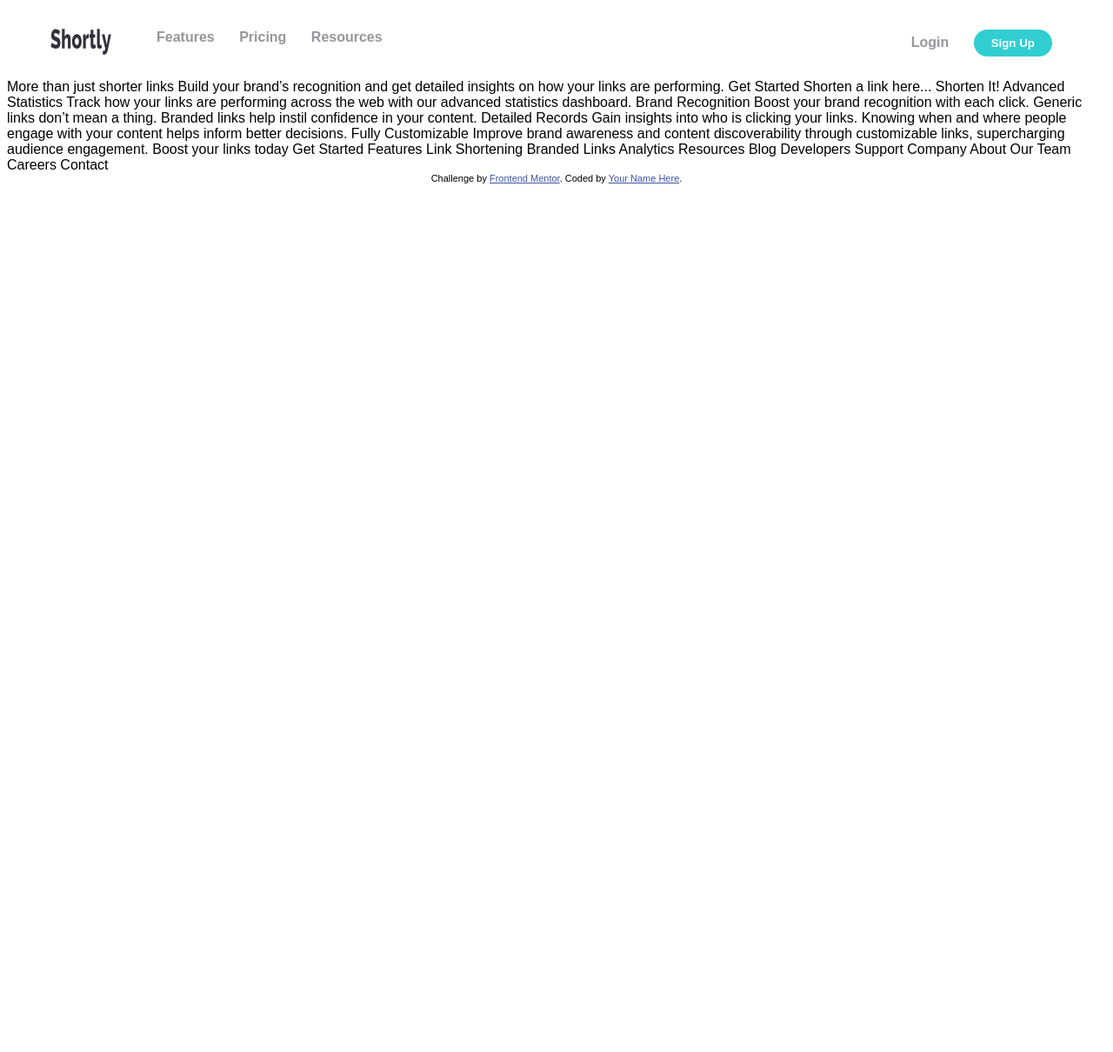
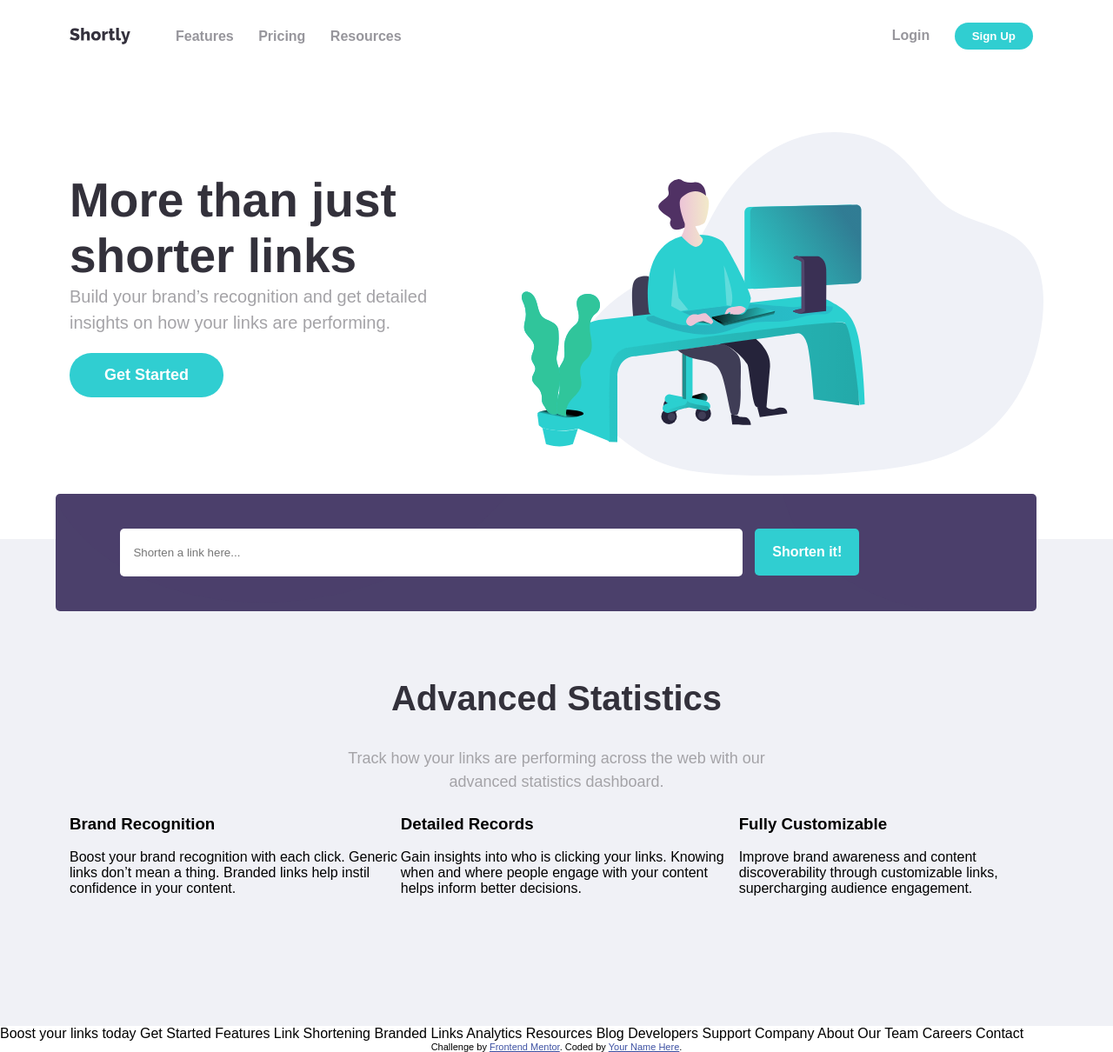
Before and after one commit to tchhet1/URL-Shortner, a plain HTML site: page index.html in a window 1280 px wide. Shown: the whole page at 87% size. Before the commit the page ends 800 px from the top, so only its background shows below. Drawn offline with Linux system fonts and the light colour scheme.

Commit message:
Add hero and Search Form

```diff
--- a/css/style.css
+++ b/css/style.css
@@ -1,11 +1,12 @@
 body {
     font-family: Arial, Helvetica, sans-serif;
+    margin: 0px;
 }
 
 header {
     display: flex;
     align-items: center;
-    padding: 5px 50px;
+    padding: 5px 80px;
     color: #97969C;
     font-weight: bold;
 }
@@ -27,6 +28,10 @@ header nav {
     display: inline;
 }
 
+.nav-left {
+    align-self: center;
+}
+
 
 header nav ul li {
     display: inline-block;
@@ -40,6 +45,109 @@ header nav ul li button {
     border: none;
     border-radius: 16px;
     font-weight: bold;
+}
 
+/* Hero Start */
+.hero {
+    display: flex;
+    padding: 5px 80px;
+    margin: 5% 0;
+}
 
+.hero .hero-left {
+    flex-grow: 3;
+    padding-right:  20px;
 }
+
+.hero .hero-right {
+    flex-grow: 5;
+    padding-left: 20px;
+}
+
+.hero-left h2 {
+    color: #33313B;
+    font-size: 55px;
+    font-weight: bold;
+    font-family: Helvetica, Arial, sans-serif;
+    margin-bottom: 0px;
+}
+
+.hero-left p {
+    color: #A4A3A7;
+    font-size: 20px;
+    margin-top: 0px;
+    line-height: 1.5;
+}
+
+.hero-left button {
+    background-color: #30CED1;
+    color: #ffffff;
+    padding: 15px 40px;
+    border: none;
+    border-radius: 25px;
+    font-weight: bold;
+    font-size: 18px;
+}
+
+.url-form {
+    background-image: url(../images/bg-boost-desktop.svg);
+    background-color: #4B406B;
+    padding: 10px 20px;
+    width: 85%;
+    margin: 0 auto;
+    border-radius: 5px;
+    position: absolute;
+    left: 5%;
+    bottom: -36%;
+}
+
+.url-form form {
+    width: 90%;
+    margin: 0 auto;
+    padding: 30px 0px;
+}
+
+.url-form input {
+    width: 70%;
+    padding: 20px 15px;
+    border-radius: 5px;
+    border: none;
+    margin-right: 10px;
+    color: #A4A3A7;
+}
+
+.url-form button {
+    background-color: #30CED1;
+    color: #ffffff;
+    padding: 18px 20px;
+    border: none;
+    border-radius: 5px;
+    font-weight: bold;
+    font-size: medium;
+}
+
+/* Advanced Stats Start */
+
+.adv-stats {
+    background-color: #F0F1F6;
+    padding: 10% 0px;
+}
+.adv-stats h1 {
+    text-align: center;
+    font-size: 40px;
+    color: #33313B;
+}
+
+.adv-stats-p {
+    color: #A4A3A7;
+    text-align: center;
+    width: 40%;
+    margin: 0 auto;
+    font-size: 18px;
+    line-height: 1.5;
+}
+
+.flex-container-stats {
+    display: flex;
+    padding: 5px 80px;
+}
--- a/index.html
+++ b/index.html
@@ -18,9 +18,9 @@
 <body>
 
   <header>
-      <div>
-        <img src="images/logo.svg" width="70px" height="30px" />
-      </div>
+
+        <img src="images/logo.svg" width="70px" height="auto" />
+
 
       <nav>
         <ul class="nav-left">
@@ -36,41 +36,61 @@
       </nav>
   </header>
 
+  <section style="position: relative;">
+    <div class="hero">
+    <div class="hero-left">
+      <h2>More than just shorter links</h2>
+      <p>Build your brand’s recognition and get detailed insights
+        on how your links are performing.</p>
+      <button> Get Started</button>
+    </div>
+    <div class="hero-right">
+      <img src="images/illustration-working.svg" width="600px" height="auto" />
+    </div>
+  </div>
+    <section class="url-form">
+      <form>
+        <input type="url" class="url" placeholder="Shorten a link here..." />
+        <button type="submit">Shorten it!</button>
+      </form>
+    </section>
+
+  </section>
+
+
+
+  <section id="advanced-statistics" class="adv-stats">
+    <h1>Advanced Statistics</h1>
+    <p class="adv-stats-p">Track how your links are performing across the web with our
+      advanced statistics dashboard.</p>
+
+    <div class="flex-container-stats">
+      <div class="flex-item-stats">
+        <h3>Brand Recognition</h3>
+        <p>Boost your brand recognition with each click. Generic links don’t
+          mean a thing. Branded links help instil confidence in your content.</p>
+      </div>
+      <div class="flex-item-stats">
+        <h3> Detailed Records</h3>
+        <p> Gain insights into who is clicking your links. Knowing when and where
+          people engage with your content helps inform better decisions.</p>
+      </div>
+      <div class="flex-item-stats">
+      <h3> Fully Customizable</h3>
+      <p> Improve brand awareness and content discoverability through customizable
+        links, supercharging audience engagement.
+      </p>
+      </div>
+    </div>
+  </section>
 
 
 
 
 
-  More than just shorter links
 
-  Build your brand’s recognition and get detailed insights
-  on how your links are performing.
 
-  Get Started
 
-  Shorten a link here...
-
-  Shorten It!
-
-  Advanced Statistics
-
-  Track how your links are performing across the web with our
-  advanced statistics dashboard.
-
-  Brand Recognition
-
-  Boost your brand recognition with each click. Generic links don’t
-  mean a thing. Branded links help instil confidence in your content.
-
-  Detailed Records
-
-  Gain insights into who is clicking your links. Knowing when and where
-  people engage with your content helps inform better decisions.
-
-  Fully Customizable
-
-  Improve brand awareness and content discoverability through customizable
-  links, supercharging audience engagement.
 
   Boost your links today
 
```
